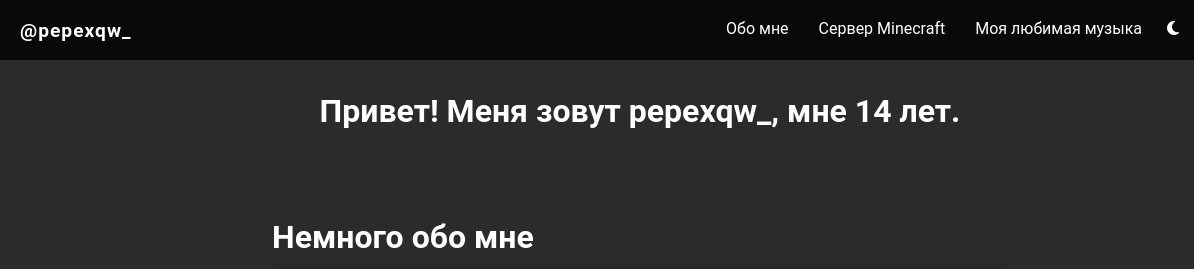
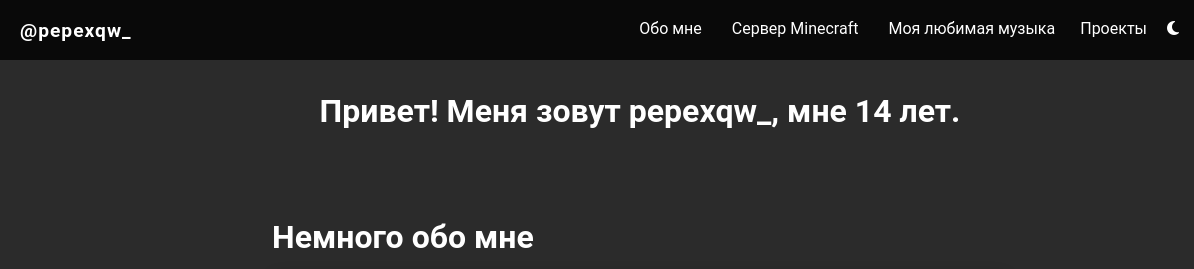
Before and after one commit to pepexqw/pepexqw, a plain HTML site: page index.html in a window 1280 px wide. Shown: the top 269 px of the page, 0-1194 px from the left. Drawn offline with Linux system fonts and the light colour scheme.

Commit message:
index.html

```diff
--- a/index.html
+++ b/index.html
@@ -92,6 +92,7 @@
                 <li><a href="#about-me" class="nav-link">Обо мне</a></li>
                 <li><a href="#server-info" class="nav-link">Сервер Minecraft</a></li>
                 <li><a href="#music" class="nav-link">Моя любимая музыка</a></li>
+                <li><a href="https://pepexqw.vercel.app/projekts/" target="_blank">Проекты</a></li> <!-- Новый элемент -->
                 <li><a href="#" id="theme-toggle" title="Изменение темы сайта"><i class="fas fa-moon"></i></a></li>
                 <!-- Добавляем новые кнопки с иконками -->
                 <li><a href="https://t.me/pepexqw_" target="_blank" title="Telegram"><i class="fab fa-telegram-plane"></i></a></li>
```
